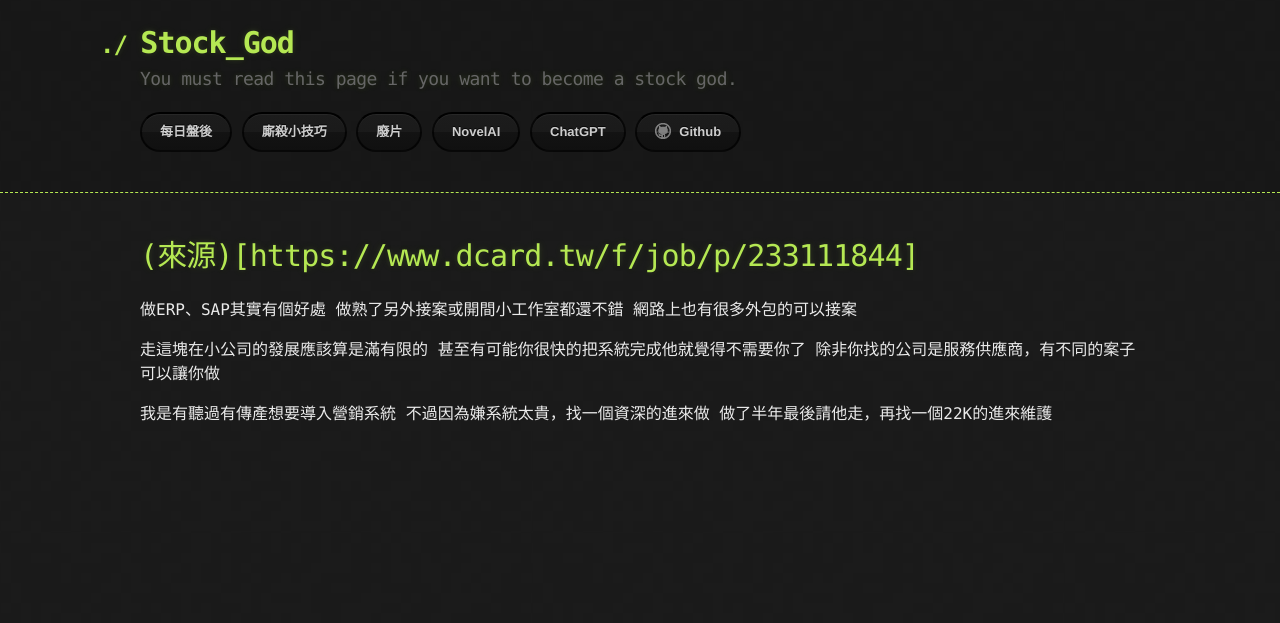
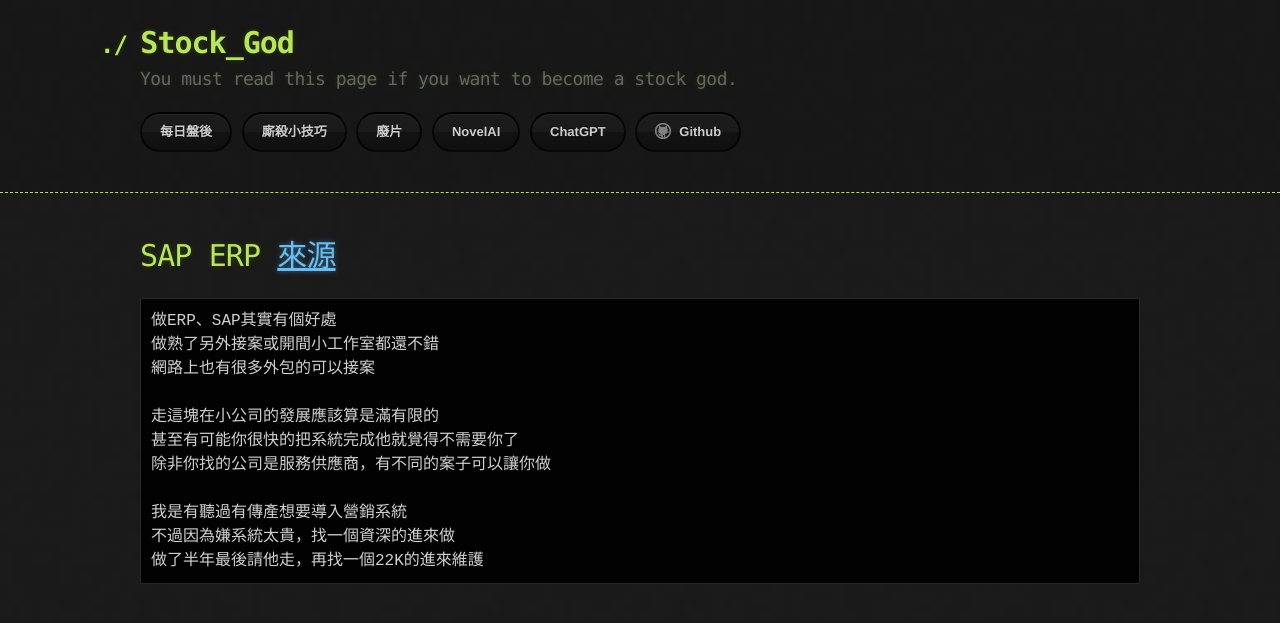
Before and after one commit to lepg5487/Stock_God, a Jekyll site: the page built from job.md, in a window 1280 px wide. Shown: the top 623 px of the page. Built offline with Jekyll 4.4.1, drawn with Linux system fonts in a browser that asks for light colours; our own code applies the rules of GitHub Pages for plain Markdown files.

Commit message:
Update job.md

````diff
--- a/job.md
+++ b/job.md
@@ -2,7 +2,8 @@
 layout: testlayouts
 ---
 
-# (來源)[https://www.dcard.tw/f/job/p/233111844]
+# SAP ERP [來源](https://www.dcard.tw/f/job/p/233111844)
+```
 做ERP、SAP其實有個好處
 做熟了另外接案或開間小工作室都還不錯
 網路上也有很多外包的可以接案
@@ -14,3 +15,4 @@
 我是有聽過有傳產想要導入營銷系統
 不過因為嫌系統太貴，找一個資深的進來做
 做了半年最後請他走，再找一個22K的進來維護
+```
````
